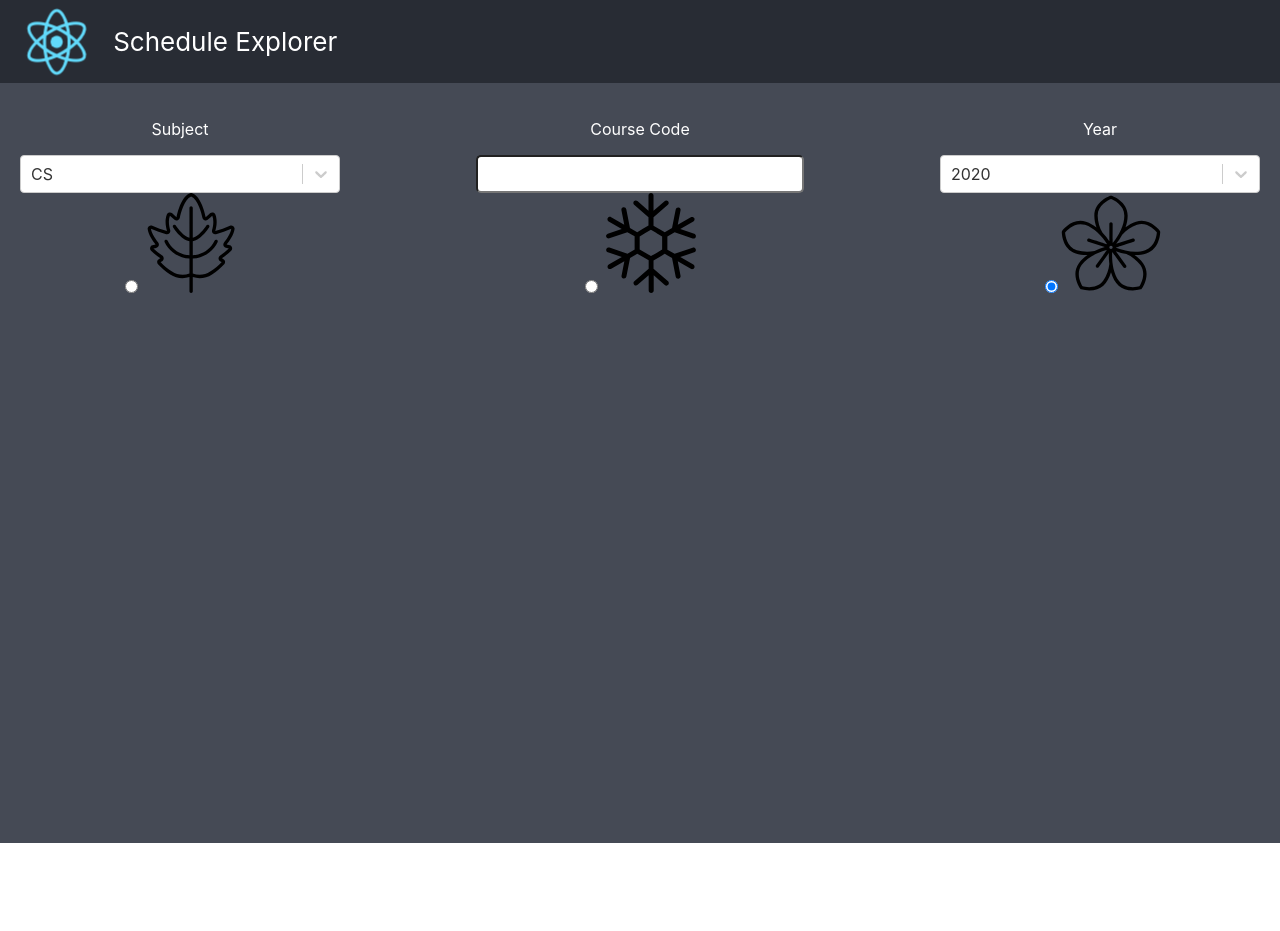
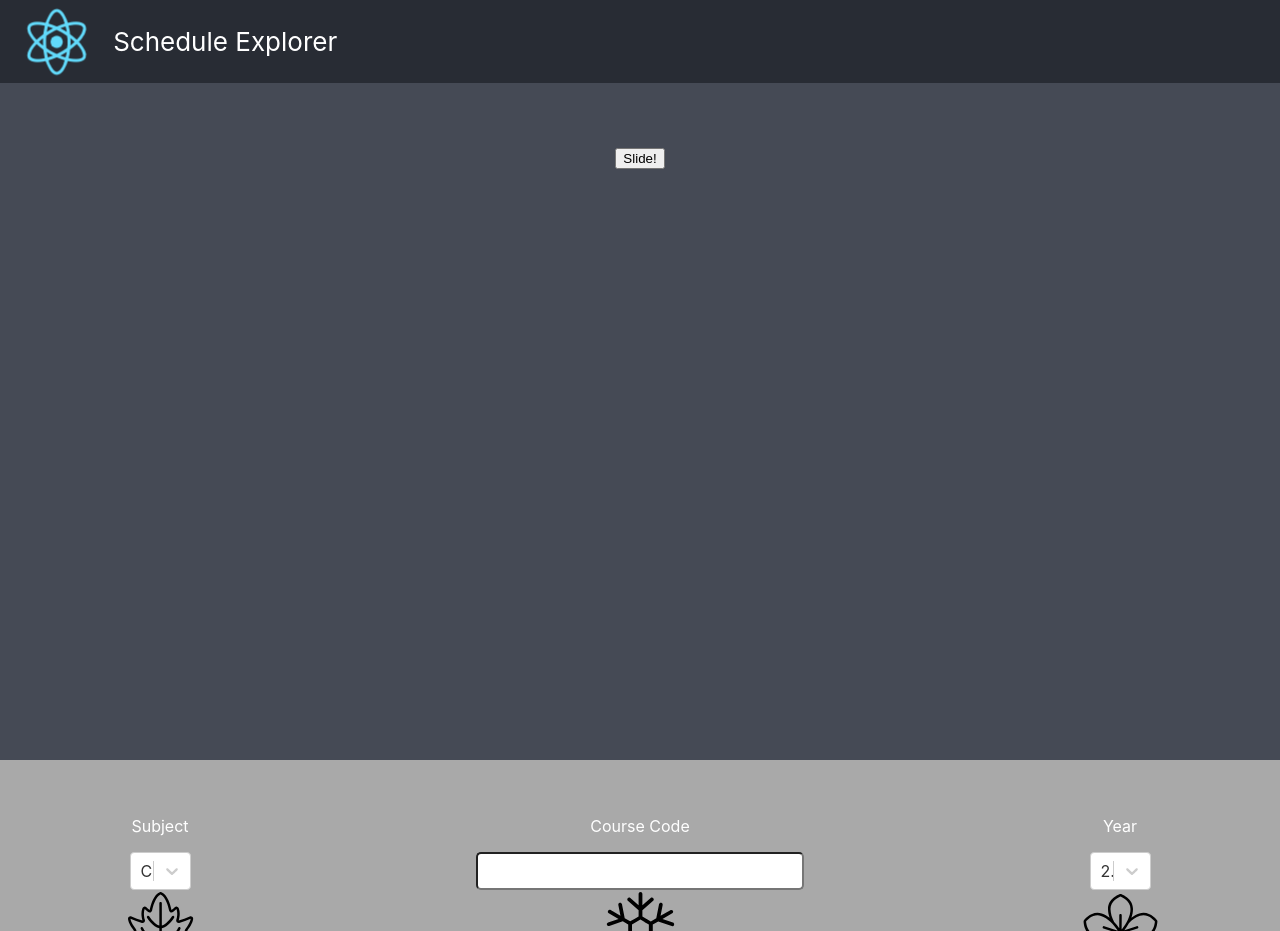
Before and after one commit to AdnanSweeney/uwco, a React (Create React App) app: page / in a window 1280 px wide. Before the commit the page ends 843 px from the top, so only its background shows below. Built offline with nearby package versions, Linux system fonts and the light colour scheme; the HTML template or start-up script is replaced by a standard one.

Commit message:
Begin slide-up search menu

```diff
--- a/src/App.css
+++ b/src/App.css
@@ -28,7 +28,10 @@
 .body {
   background-color: #454a55;
   min-height: 90vh;
-  padding: 20px;
+  padding-left: 5vw;
+  padding-right: 5vw;
+  padding-top: 5vw;
+  padding-bottom: 5vw;
 }
 
 .selector-container {
@@ -44,14 +47,53 @@
 .flex-selector {
   width: 25vw;
   border-radius: 5px;
+  display: flex;
+  justify-content: center;
+}
+
+.submit-button {
+  width: 100vw;
+  margin-top: 10px;
 }
 
 p {
   color: white;
 }
 
+label > input {
+  visibility: hidden;
+  position: absolute;
+}
+
+label > input + img {
+    cursor:pointer;
+    border:2px solid transparent;
+}
+
+label > input:checked + img {
+  border:2px solid rgb(255, 255, 255);
+}
+
+
+.flex-even-spread {
+  display: flex;
+  margin: 0 auto;
+}
 .App-link {
   color: #61dafb;
+}
+
+.slide-container {
+  width: 100%; /* 100% Full-height */
+   /* 0 width - change this with JavaScript */
+  position: fixed; /* Stay in place */
+  z-index: 1; /* Stay on top */
+  top: 95vh; /* Stay at the top */
+  left: 0;
+  background-color: darkgray; /* Black*/
+  overflow-x: hidden; /* Disable horizontal scroll */
+  padding-top: 5vh; /* Place content 60px from the top */
+  transition: 0.5s; /* 0.5 second transition effect to slide in the sidenav */
 }
 
 @keyframes App-logo-spin {
--- a/src/App.js
+++ b/src/App.js
@@ -1,21 +1,34 @@
-import React from 'react';
+import React, { Component } from 'react';
 import logo from './logo.svg';
 import './App.css';
 import Select from 'react-select'
-import {courseOptions} from './assets/courseCodes.js'
+import { courseOptions } from './assets/courseCodes.js'
 import fallIcon from './assets/fall.svg'
 import winterIcon from './assets/winter.svg'
 import springIcon from './assets/spring.svg'
 
-function App() {
+class App extends Component {
 
+  constructor(props) {
+    super(props)
+
+    this.state = {
+      term: "fall"
+    }
+  }
+
+
+
+  render() {
+
+    // Calculate Current year
     let currentYear = new Date().getFullYear();
 
     let dateOptions = []
 
     for (let i = currentYear; i > currentYear - 5; i--) {
 
-    dateOptions.unshift( {value: i, label: i})
+      dateOptions.unshift({ value: i, label: i })
     }
 
     return (
@@ -31,7 +44,10 @@ function App() {
         </header>
 
         <div className="body">
+          <button onClick={() => { document.getElementById("slide-container").style.top = "50vh"; }}> Slide! </button>
+        </div>
 
+        <div className="slide-container" id="slide-container">
           <div className="selector-row">
 
             <p className="flex-selector"> Subject</p>
@@ -52,50 +68,57 @@ function App() {
             <div className="flex-selector">
 
               <Select options={dateOptions}
-                    defaultValue={dateOptions[4]} />
+                defaultValue={dateOptions[4]}
+              />
 
             </div>
           </div>
 
           <div className="selector-row">
 
-          <div className="flex-selector">
-
             {/* I need to make a component out of this and recurse*/}
 
+            <div className="flex-selector">
               <label>
-                <input type="radio" checked="checked" name="Season" value="fall"/>
-                <img class="flex-even-spread" src={fallIcon} width="100" height="100" />
+                <input type="radio" name="Season" value="fall" />
+                <img src={fallIcon} width="75px" height="75px" />
               </label>
-
             </div>
-
             <div className="flex-selector">
-
               <label>
-                <input type="radio" checked="checked" name="Season" value="fall"/>
-                <img class="flex-even-spread" src={winterIcon} width="100" height="100" />
+                <input type="radio" name="Season" value="fall" />
+                <img src={winterIcon} width="75px" height="75px" />
               </label>
-
             </div>
-
             <div className="flex-selector">
-
               <label>
-                <input type="radio" checked="checked" name="Season" value="fall"/>
-                <img class="flex-even-spread" src={springIcon} width="100" height="100" />
+                <input type="radio" name="Season" value="fall" />
+                <img src={springIcon} width="75px" height="75px" />
               </label>
-
-          </div>
-
             </div>
 
 
 
 
+
+
+
+          </div>
+
+          <div className="selector-row">
+            <input type="button" value="Submit" className="submit-button"
+              onClick={() => { alert("whatup") }}
+            // disabled={this.props.calculateDisabled}
+            />
+          </div>
+
+
         </div>
       </div>
     );
+
+  }
+
 }
 
 export default App;
```
Lines whose indentation alone changed are shown as unchanged.
